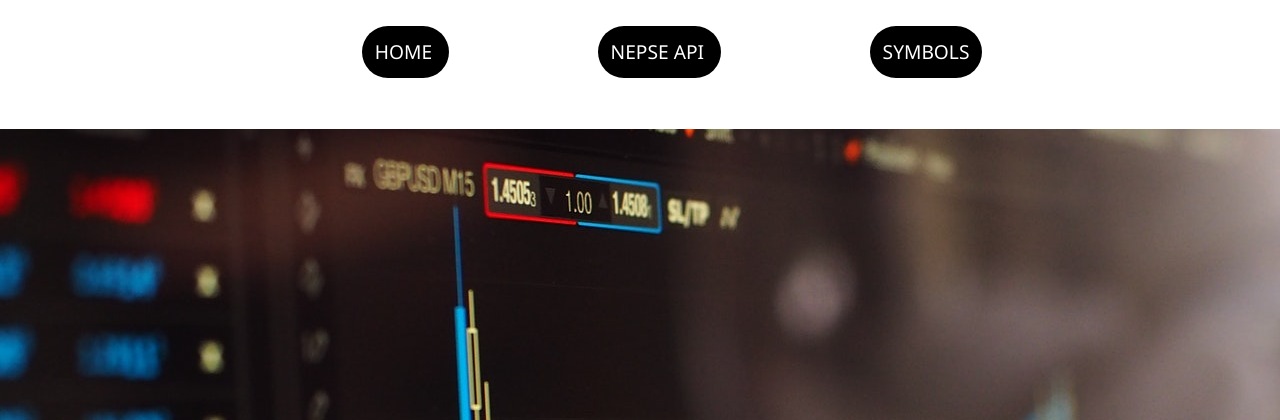
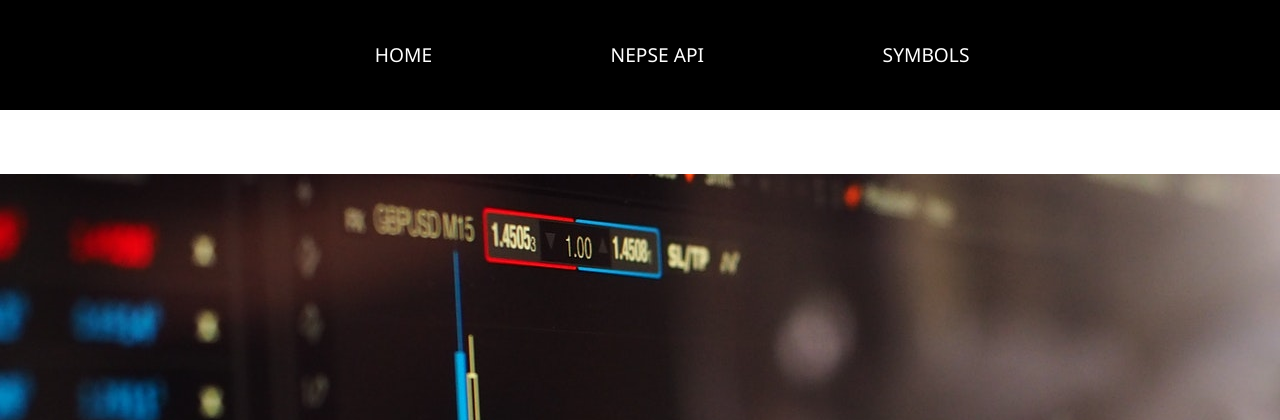
Before and after one commit to scifisatan/nepse, a Flask app: page / in a window 1280 px wide. Shown: the top 420 px of the page. Run offline with Flask 2, Linux system fonts and the light colour scheme.

Commit message:
Black_re-add

```diff
--- a/static/css/style.css
+++ b/static/css/style.css
@@ -5,14 +5,15 @@ body {
  margin: 0;
 }
 .header {
- margin-top: 3%;
+ background: black;
+ width: 100%;
+ padding-top: 2%;
+ padding-bottom: 2%;
 }
 a {
  text-decoration: none;
  font-family: 'Segoe UI';
  color: white;
- border-radius: 100px;
- background: black;
  font-weight: 555;
  word-spacing: 2%;
  font-size: larger;
```
